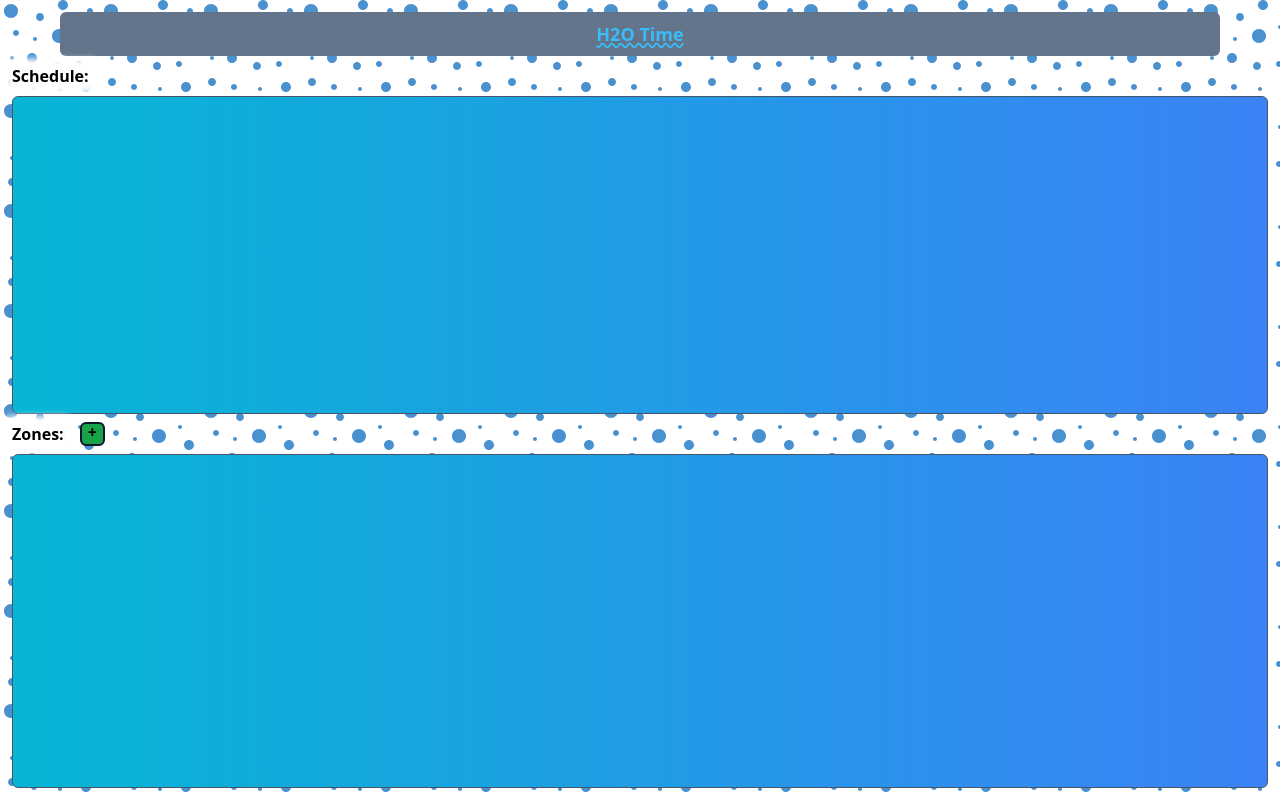
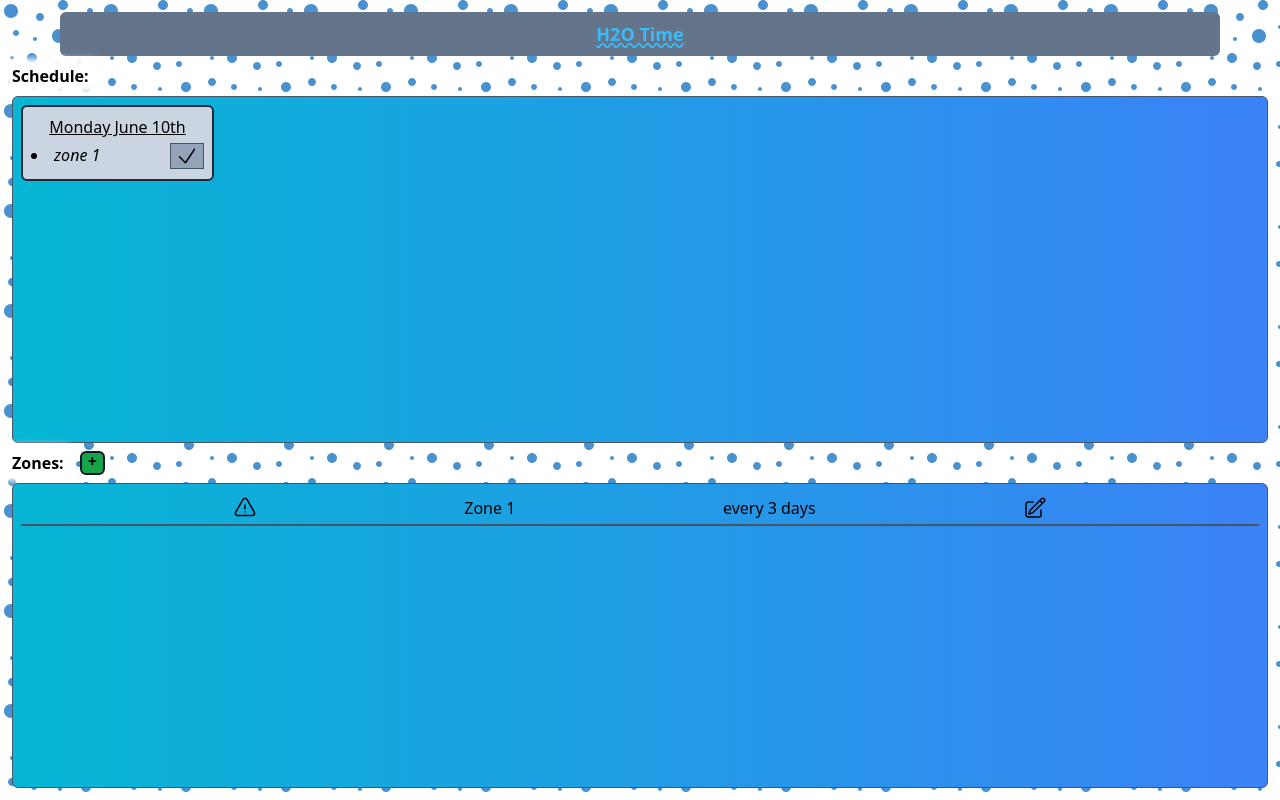
Before and after one commit to Jaron-Warren/H2O-Time, a React (Vite) app: page / in a window 1280 px wide. Built offline with nearby package versions, Linux system fonts and the light colour scheme.

Commit message:
implement remaining components

```diff
--- a/src/App.tsx
+++ b/src/App.tsx
@@ -1,4 +1,6 @@
 import "./App.css";
+import { ComponentSchedule } from "./componentSchedule";
+import { ComponentZone } from "./componentZone";
 import { ComponentZoneModal } from "./componentZoneModal";
 
 function App() {
@@ -16,7 +18,9 @@ function App() {
           <span className="whiteShadow font-bold">Schedule:</span>
         </div>
         <div className="grow rounded-md border border-slate-600 bg-gradient-to-r from-cyan-500 to-blue-500">
-          <div className="grid grid-cols-2 sm:grid-cols-3 md:grid-cols-4 lg:grid-cols-6"></div>
+          <div className="grid grid-cols-2 sm:grid-cols-3 md:grid-cols-4 lg:grid-cols-6">
+            <ComponentSchedule />
+          </div>
         </div>
         <div id="zones">
           <div className="flex flex-row">
@@ -25,7 +29,9 @@ function App() {
           </div>
         </div>
         <div className="mb-3 grow rounded-md border border-slate-600 bg-gradient-to-r from-cyan-500 to-blue-500">
-          <div className="m-2 flex flex-col gap-y-3"></div>
+          <div className="m-2 flex flex-col gap-y-3">
+            <ComponentZone />
+          </div>
         </div>
       </div>
     </>
--- a/src/componentSchedule.tsx
+++ b/src/componentSchedule.tsx
@@ -1,7 +1,7 @@
 import { useState } from "react";
 import "./componentSchedule.css";
 
-export function componentSchedule() {
+export function ComponentSchedule() {
   return (
     <>
       <div className="m-2 rounded-md border-2 border-slate-800 bg-slate-300 p-2">
--- a/src/componentZone.tsx
+++ b/src/componentZone.tsx
@@ -1,7 +1,7 @@
 import { useState } from "react";
 import "./componentZone.css";
 
-export function componentZone() {
+export function ComponentZone() {
   return (
     <>
       <div className="flex flex-row justify-evenly border-b-2 border-slate-600 p-1">
```
